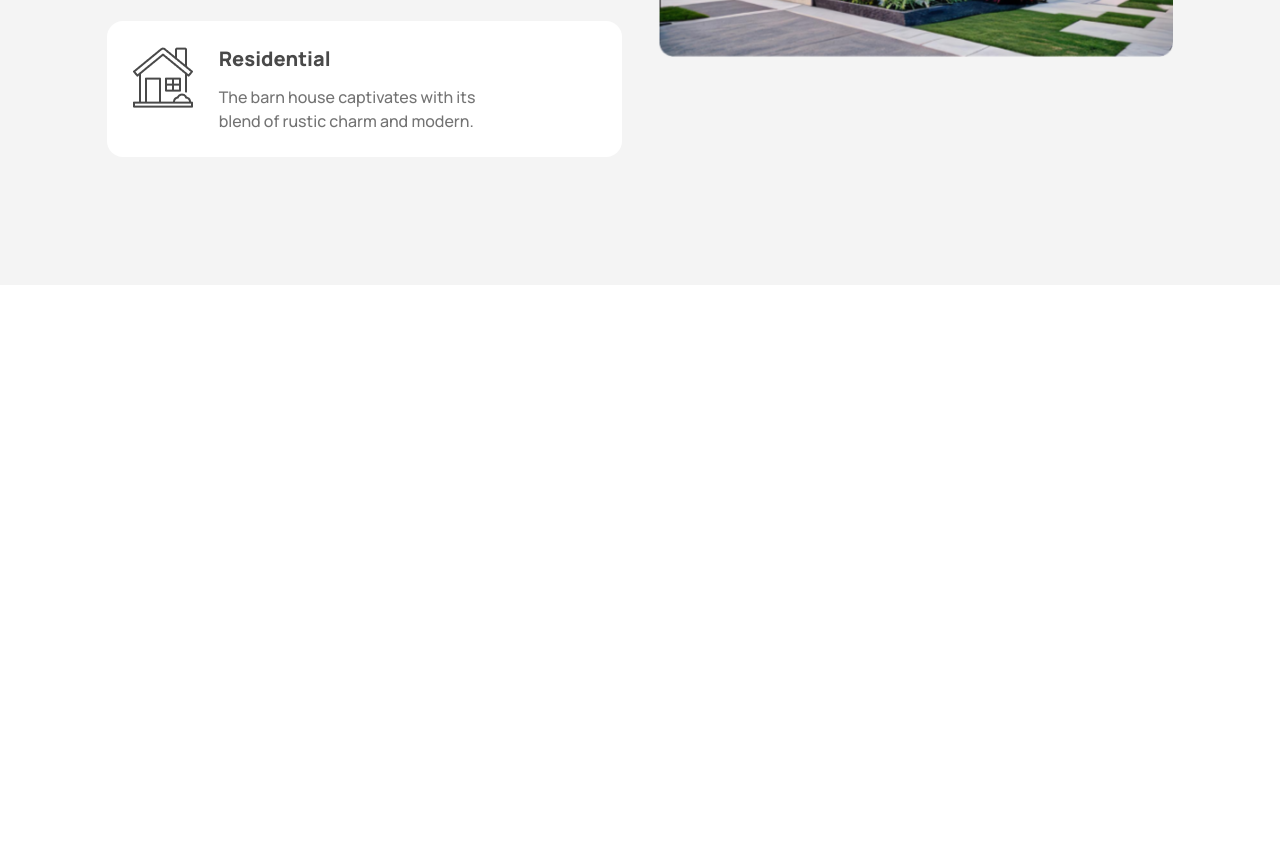
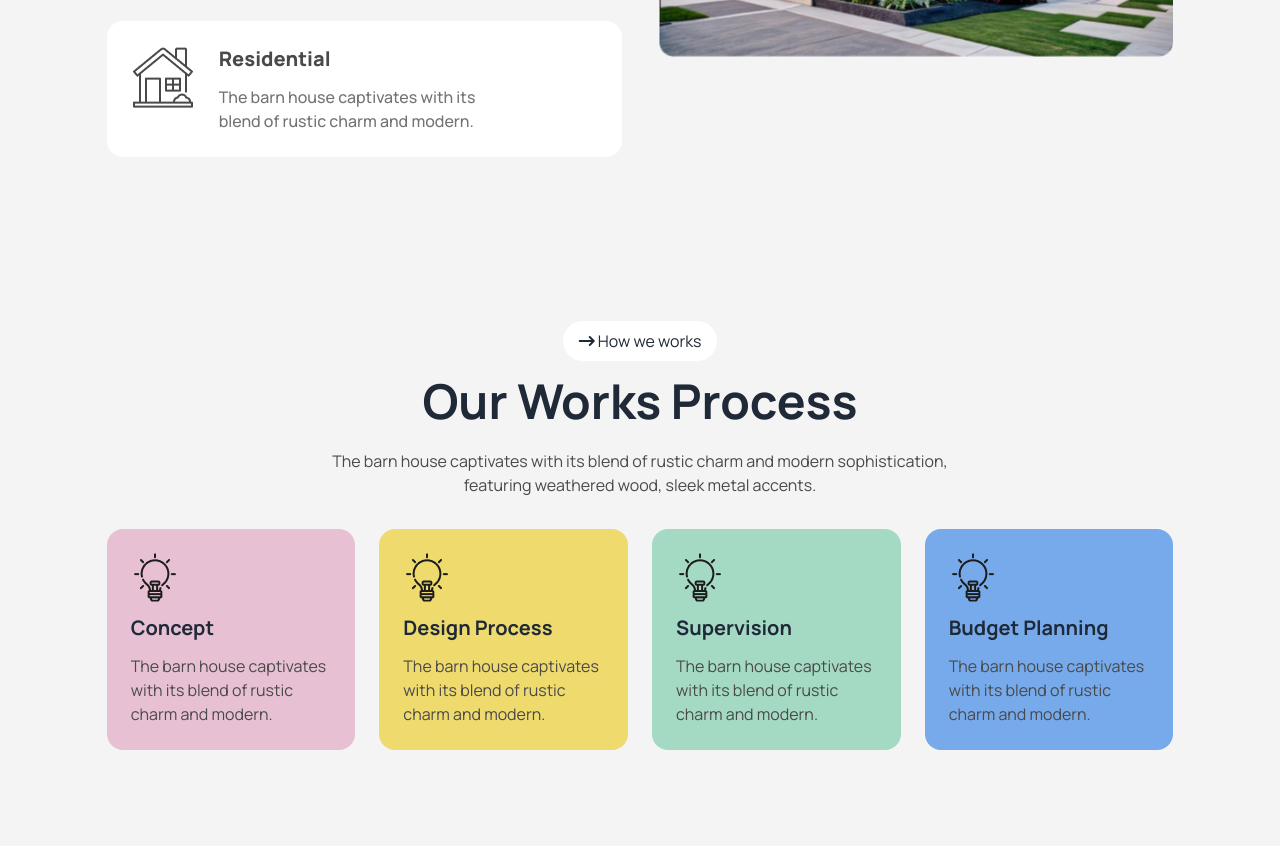
Before and after one commit to Abu-Sayed-Sarker/assingment-3, a website: page index.html in a window 1280 px wide. Shown: the part 1441-2287 px from the top of the page. Before the commit the page ends 1726 px from the top, so only its background shows below. Drawn offline with nearby package versions, Linux system fonts and the light colour scheme.

Commit message:
word prossec section done

```diff
--- a/index.html
+++ b/index.html
@@ -20,7 +20,7 @@
 
 <body class="font-Manrope bg-full_body">
     <!--------------- this is my hading area---------------- -->
-    <header class="bg-gradient-to-t from-gradint_color_1 to-gradint_color_2 pb-28 bg-center bg-cover">
+    <header class="bg-gradient-to-t from-gradint_color_1 to-gradint_color_2 lg:pb-28 pb-10 bg-center bg-cover">
         <div class="lg:w-10/12 w-11/12 mx-auto">
             <!-- navation var  -->
             <div class="navbar bg-transparent">
@@ -138,7 +138,7 @@
     <main class="lg:w-10/12 w-11/12 mx-auto">
 
         <!-- ------------------------- about aection ---------------------------------- -->
-        <section class="grid lg:grid-cols-2 grid-cols-1 gap-9 pb-32 mt-8 lg:mt-0">
+        <section class="grid lg:grid-cols-2 grid-cols-1 gap-9 lg:pb-32 mb-9 mt-8 lg:mt-0">
             <div class="">
                 <div class="flex justify-center lg:justify-start">
                     <a class="bg-white px-4 py-2 rounded-full">
@@ -171,6 +171,40 @@
                 <img src="./assets/Rectangle.png" alt="">
             </div>
         </section>
+
+        <!-- ------------------------------ work possec section ---------------------------  -->
+         <section class="lg:pb-24 pb-9">
+            <div class="flex flex-col items-center">
+                <a class="bg-white px-4 py-2 rounded-full mb-4">
+                    <i class="fa-solid fa-arrow-right-long"></i> How we works
+                </a>
+                <h1 class="lg:text-5xl text-2xl font-bold text-center mb-6">Our Works Process</h1>
+                <p class="lg:text-base text-sm text-secoundery_p_color text-center mb-8 max-w-2xl">The barn house captivates with its blend of rustic charm and modern sophistication, featuring weathered wood, sleek metal accents.</p>
+            </div>
+            <div class="grid lg:grid-cols-4 grid-cols-1 gap-6">
+                <div class="bg-card1 rounded-2xl">
+                    <img class="mx-6 mt-6" src="./assets/concept.png" alt="">
+                    <h4 class="text-xl font-bold my-3 mx-6 ">Concept</h4>
+                    <p class="text-secoundery_p_color text-base mx-6 mb-6">The barn house captivates with its blend of rustic charm and modern.</p>
+                </div>
+                <div class="bg-card2 rounded-2xl">
+                    <img class="mx-6 mt-6" src="./assets/concept.png" alt="">
+                    <h4 class="text-xl font-bold my-3 mx-6 ">Design Process</h4>
+                    <p class="text-secoundery_p_color text-base mx-6 mb-6">The barn house captivates with its blend of rustic charm and modern.</p>
+                </div>
+                <div class="bg-card3 rounded-2xl">
+                    <img class="mx-6 mt-6" src="./assets/concept.png" alt="">
+                    <h4 class="text-xl font-bold my-3 mx-6 ">Supervision</h4>
+                    <p class="text-secoundery_p_color text-base mx-6 mb-6">The barn house captivates with its blend of rustic charm and modern.</p>
+                </div>
+                <div class="bg-card4 rounded-2xl">
+                    <img class="mx-6 mt-6" src="./assets/concept.png" alt="">
+                    <h4 class="text-xl font-bold my-3 mx-6 ">Budget Planning</h4>
+                    <p class="text-secoundery_p_color text-base mx-6 mb-6">The barn house captivates with its blend of rustic charm and modern.</p>
+                </div>
+            </div>
+         </section>
+
     </main>
 
 </body>
--- a/tailwind.config.js
+++ b/tailwind.config.js
@@ -11,7 +11,11 @@ module.exports = {
         praimary_color: "#ABEF5F",
         secoundery_text_color: "rgb(115, 115, 115)",
         secoundery_p_color: "rgb(73, 73, 73)",
-        secound_btn_color: "rgba(171, 239, 95, 0.5)"
+        secound_btn_color: "rgba(171, 239, 95, 0.5)",
+        card1: "rgb(231, 193, 211)",
+        card2: "rgb(239, 218, 110)",
+        card3: "rgb(164, 218, 195)",
+        card4: "rgb(119, 170, 234)"
       },
       fontFamily: {
         Manrope: "Manrope, sans-serif;"
```
Also changed, not shown: src/output.css.
